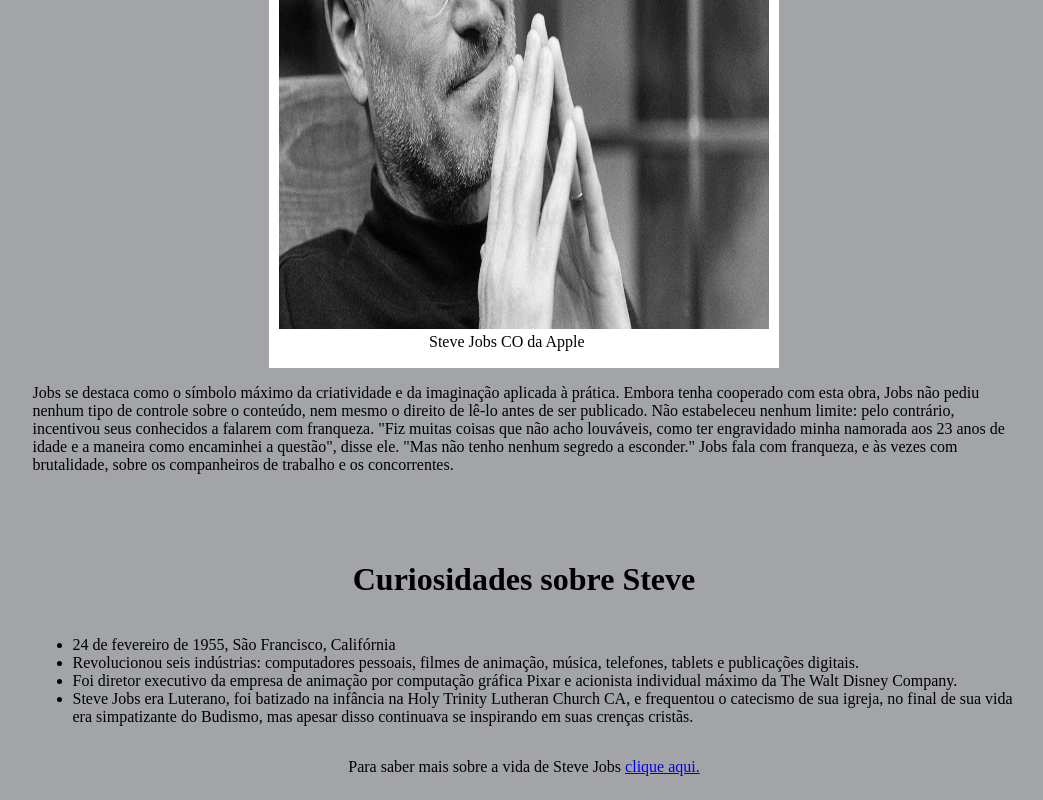
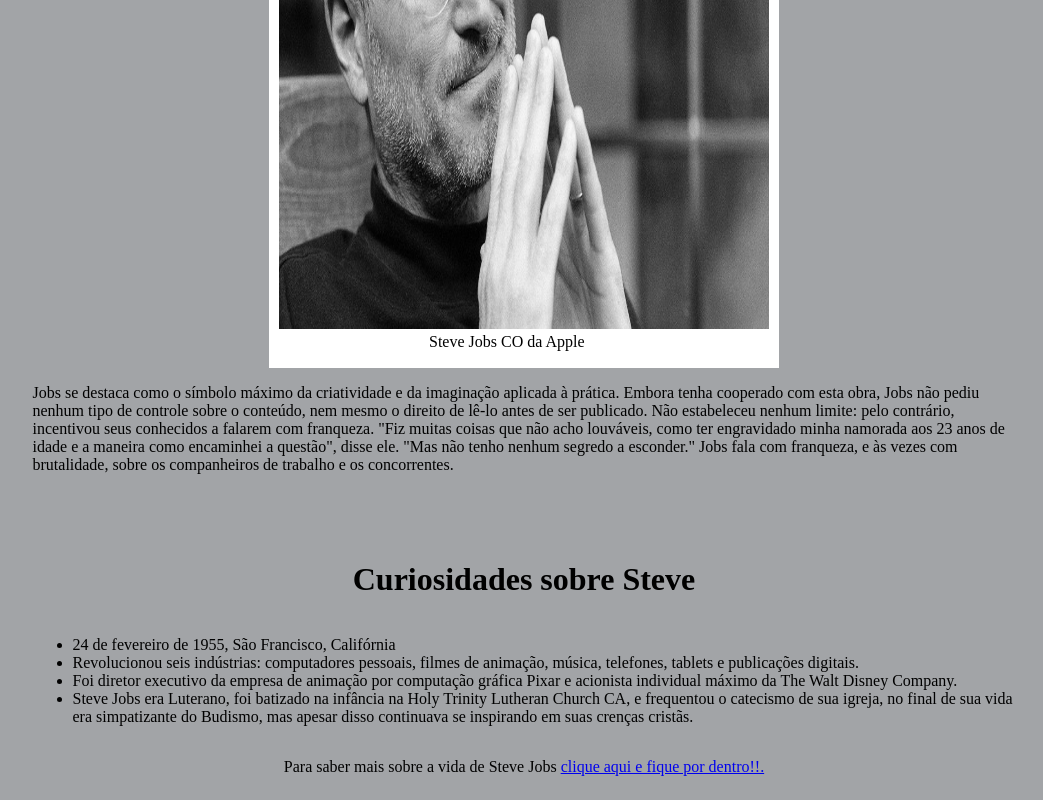
Before and after one commit to soaresronan9012/Tributo-ao-SteveJobs, a plain HTML site: page index.html in a window 1280 px wide. Shown: the part 480-1280 px from the top of the page, without its empty margins (116-1159 px from the left). Drawn offline with Linux system fonts and the light colour scheme.

Commit message:
Atualizar o index.html

```diff
--- a/index.html
+++ b/index.html
@@ -53,7 +53,7 @@
             </div>
 
             <div class="resumo">
-                <p>Para saber mais sobre a vida de Steve Jobs <a href="https://pt.wikipedia.org/wiki/Steve_Jobs#Carreira" target="_blank">clique aqui.</a></p>
+                <p>Para saber mais sobre a vida de Steve Jobs <a href="https://pt.wikipedia.org/wiki/Steve_Jobs#Carreira" target="_blank">clique aqui e fique por dentro!!.</a></p>
             </div>
         </footer>
     </div>
```
